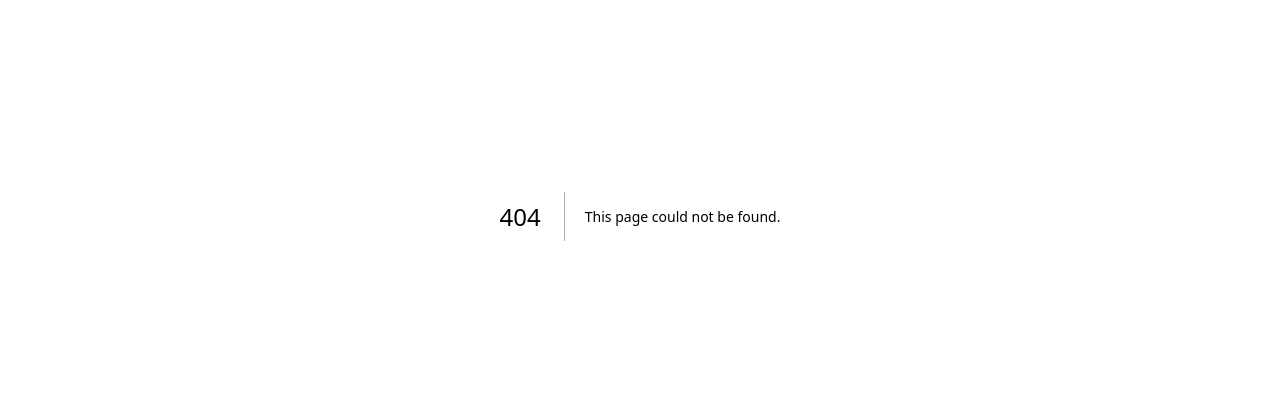
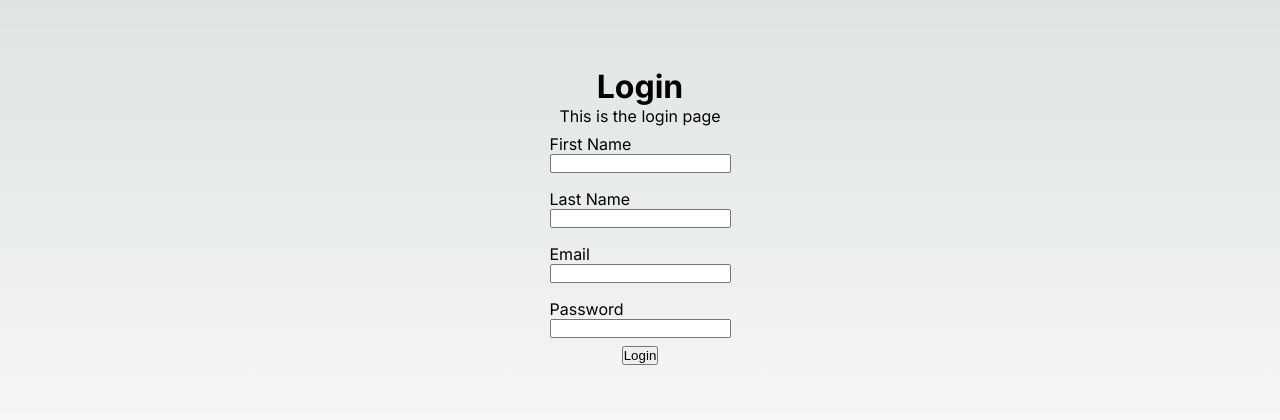
Before and after one commit to Saitejad007/rtk-todoapp, a Next.js app: page /auth/register in a window 1280 px wide. Before the commit this address had no page. Shown: the part 184-604 px from the top of the page. Built offline with nearby package versions, Linux system fonts and the light colour scheme.

Commit message:
added auth pages

```diff
--- /dev/null
+++ b/src/app/auth/auth.module.css
@@ -0,0 +1,13 @@
+.container {
+  display: flex;
+  flex-direction: column;
+  align-items: center;
+  justify-content: center;
+  height: 100vh;
+}
+
+.input_div {
+  margin: 0.5rem;
+  display: flex;
+  flex-direction: column;
+}
--- /dev/null
+++ b/src/app/auth/register/page.tsx
@@ -0,0 +1,49 @@
+"use client";
+
+import React, { useState } from "react";
+import styles from "../auth.module.css";
+import { useRouter } from "next/navigation";
+
+const Register = () => {
+  const router = useRouter();
+  const [user, setUser] = useState({
+    first_name: "",
+    last_name: "",
+    email: "",
+    password: "",
+  });
+  const handleLogin = () => {
+    console.log("User", user);
+    // router.push("/");
+  };
+
+  const handleChange = (e: React.ChangeEvent<HTMLInputElement>) => {
+    setUser({ ...user, [e.target.name]: e.target.value });
+  };
+
+  return (
+    <div className={styles.container}>
+      <h1>Login</h1>
+      <p>This is the login page</p>
+      <div className={styles.input_div}>
+        <label>First Name</label>
+        <input type="text" name="first_name" onChange={handleChange} />
+      </div>
+      <div className={styles.input_div}>
+        <label>Last Name</label>
+        <input type="text" name="last_name" onChange={handleChange} />
+      </div>
+      <div className={styles.input_div}>
+        <label>Email</label>
+        <input type="text" name="email" onChange={handleChange} />
+      </div>
+      <div className={styles.input_div}>
+        <label>Password</label>
+        <input type="password" name="password" onChange={handleChange} />
+      </div>
+      <button onClick={handleLogin}>Login</button>
+    </div>
+  );
+};
+
+export default Register;
```
Also changed, not shown: src/app/auth/login/page.tsx (added, +39 -0 lines).
